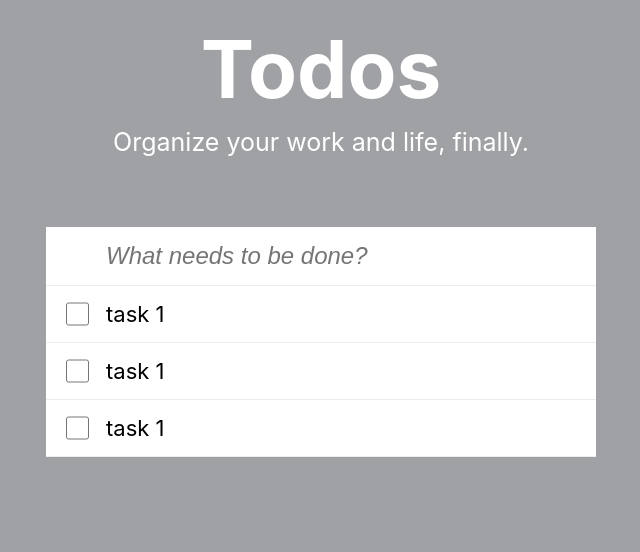
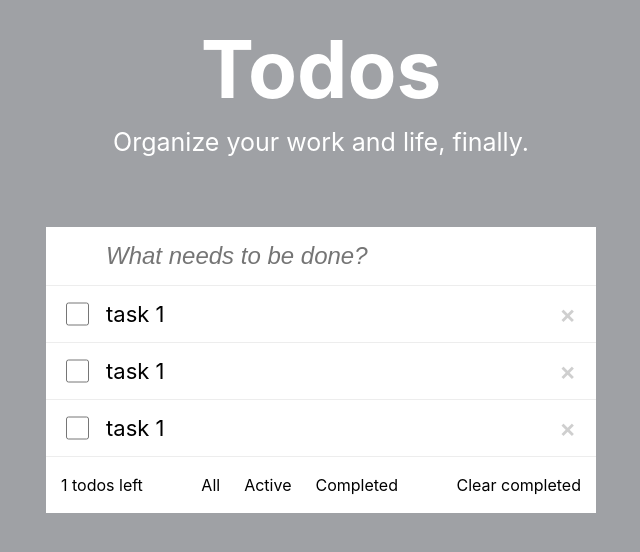
Before and after one commit to Julia-Simakina/todo-list, a React (Create React App) app: page / in a window 1280 px wide. Shown: the top 552 px of the page, without its empty margins (319-959 px from the left). Built offline with nearby package versions, Linux system fonts and the light colour scheme.

Commit message:
feat: initial markup

```diff
--- a/src/App.css
+++ b/src/App.css
@@ -29,6 +29,7 @@
 .todo-container {
   width: 550px;
   margin: 50px auto 0;
+  background-color: #fff;
 }
 
 .todo-input {
@@ -45,17 +46,17 @@
 }
 
 .todo-input:focus {
-  border: 2px solid rgb(55, 0, 255);
+  outline: 2px solid rgb(55, 0, 255);
   border-radius: 3px;
-  outline: none;
 }
 
 .item {
   display: flex;
-  background-color: #fff;
   position: relative;
   font-size: 22px;
   border-bottom: 1px solid #ededed;
+  max-width: 550px;
+  padding: 15px 15px 15px 60px;
 }
 
 .item__checkbox {
@@ -69,6 +70,60 @@
 }
 
 .item__description {
-  max-width: 550px;
-  padding: 15px 15px 15px 60px;
+  max-width: 450px;
+  word-break: break-all;
 }
+
+.filtres {
+  margin: 0;
+  padding: 0;
+  list-style-type: none;
+  display: flex;
+  gap: 10px;
+  justify-content: center;
+}
+
+.todo-params {
+  display: flex;
+  justify-content: space-between;
+  align-items: center;
+  padding: 15px;
+  font-size: 16px;
+}
+
+.button {
+  border: none;
+  padding: 0;
+  cursor: pointer;
+  font-family: inherit;
+  font-size: inherit;
+  background-color: inherit;
+}
+
+.button_filter {
+  padding: 3px 7px;
+}
+
+.button_filter:hover {
+  border-radius: 3px;
+  outline: 2px solid rgb(55, 0, 255);
+}
+
+.button_clear:hover {
+  text-decoration: underline;
+}
+
+.item__delete-btn {
+  position: absolute;
+  top: 0;
+  bottom: 0;
+  right: 20px;
+  font-size: 25px;
+  line-height: 26px;
+  font-weight: 600;
+  color: #cfcfcf;
+}
+
+.item__delete-btn:hover {
+  color: #db0000;
+}
--- a/src/App.js
+++ b/src/App.js
@@ -1,19 +1,25 @@
-import "./App.css";
-import Header from "./components/Header";
-import AddTodo from "./components/AddTodo";
-import TodoItem from "./components/TodoItem";
+import './App.css';
+import Header from './components/Header';
+import AddTodo from './components/AddTodo';
+import TodoList from './components/TodoList';
+import FilterButton from './components/FilterButton';
 
 function App() {
   return (
-    <div className="App">
+    <div className='App'>
       <Header />
-      <div className="todo-container">
+      <div className='todo-container'>
         <AddTodo />
-        <ul className="todo-list">
-          <TodoItem />
-          <TodoItem />
-          <TodoItem />
-        </ul>
+        <TodoList />
+        <div className='todo-params'>
+          <span>1 todos left</span>
+          <ul className='filtres'>
+            <FilterButton name='All' />
+            <FilterButton name='Active' />
+            <FilterButton name='Completed' />
+          </ul>
+          <button className='button button_clear'>Clear completed</button>
+        </div>
       </div>
     </div>
   );
--- /dev/null
+++ b/src/components/FilterButton.js
@@ -0,0 +1,7 @@
+export default function FilterButton({ name }) {
+  return (
+    <li>
+      <button className='button button_filter'>{name}</button>
+    </li>
+  );
+}
--- a/src/components/TodoItem.js
+++ b/src/components/TodoItem.js
@@ -4,6 +4,7 @@ export default function TodoItem() {
       <li className="todo-list__item item">
         <input type="checkbox" className="item__checkbox"></input>
         <label className="item__description"> {"task 1"}</label>
+        <button className='button item__delete-btn'>×</button>
       </li>
 
   );
--- /dev/null
+++ b/src/components/TodoList.js
@@ -0,0 +1,11 @@
+import TodoItem from './TodoItem';
+
+export default function TodoList() {
+  return (
+    <ul className='todo-list'>
+      <TodoItem />
+      <TodoItem />
+      <TodoItem />
+    </ul>
+  );
+}
```
